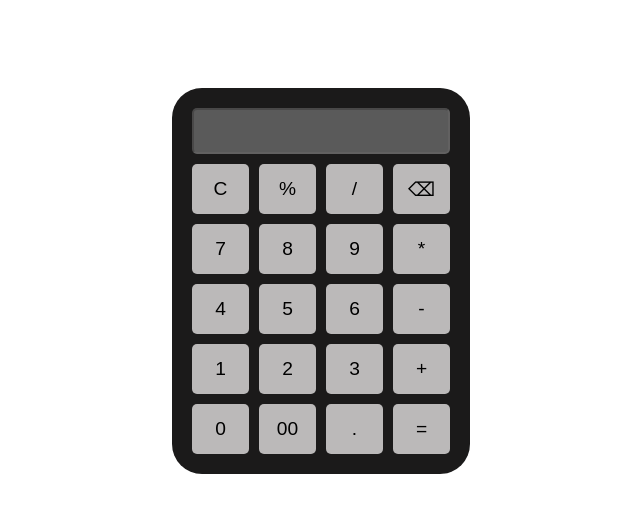
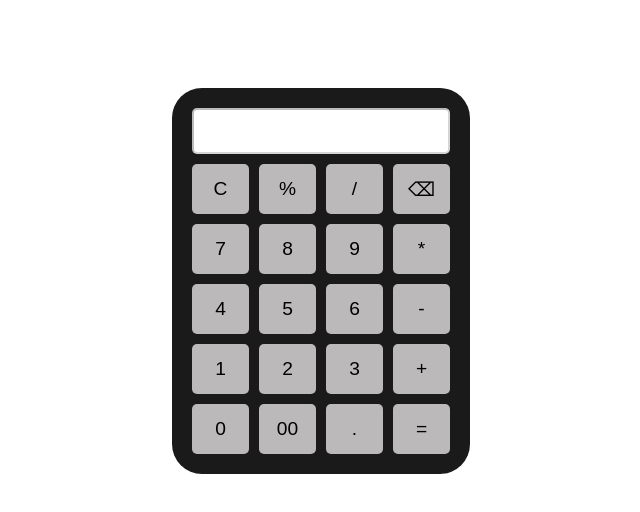
Before and after one commit to ayomikun286/calculator, a plain HTML site: page calcul.html in a window 1280 px wide. Shown: the whole page, without its empty margins (319-959 px from the left). Drawn offline with Linux system fonts and the light colour scheme.

Commit message:
update calcul.css

```diff
--- a/calcul.css
+++ b/calcul.css
@@ -15,12 +15,12 @@ margin-top: 80px;
 #display{
     width: 250px; ;
     height: 40px;
-
+    background-color: white;
     border-radius: 5px;
     margin-bottom: 10px;
     text-align: right;
     display: flex;
-    color: rgb(255, 255, 255);
+    color: rgb(0, 0, 0);
 }
 .buttons{
     display: grid;
```
